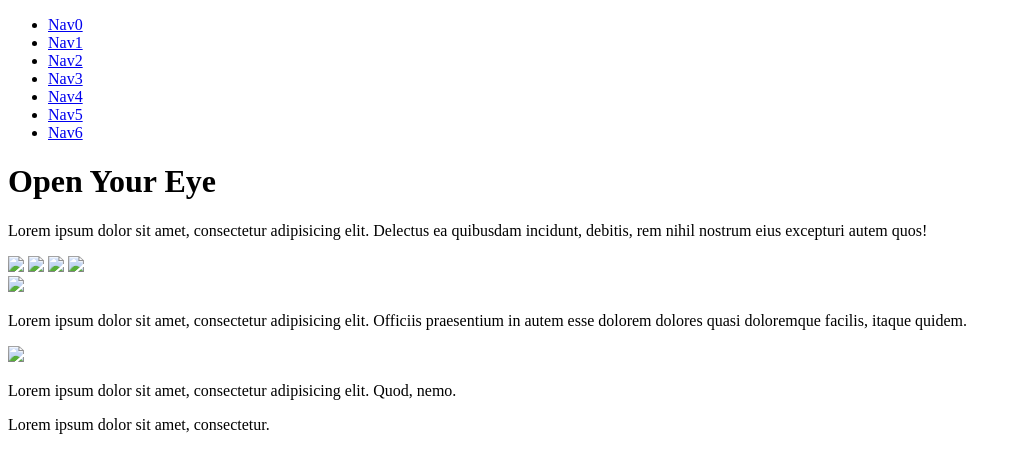
After one commit to lorraine0919/arikisurf, a PHP site: page /app/tween.html in a window 1280 px wide. The commit adds this page. Shown: the top 473 px of the page, without its empty margins (0-1021 px from the left). Run offline with PHP 8.4, Linux system fonts and the light colour scheme; some libraries are stand-ins or nearby versions.

Commit message:
拆開惹

```diff
--- /dev/null
+++ b/1common/app/module/footer.html
@@ -0,0 +1,3 @@
+<div class="footer">
+    footers
+</div>
--- /dev/null
+++ b/1common/app/module/header.html
@@ -0,0 +1,6 @@
+<head>
+    <meta charset="UTF-8">
+    <title>Document</title>
+    <link rel="stylesheet" type="text/css" href="css/index.css">
+    <link rel="stylesheet" type="text/css" href="css/grid.css">
+</head>
--- /dev/null
+++ b/1common/app/tween.html
@@ -0,0 +1,67 @@
+<!DOCTYPE html>
+<html lang="en">
+  <!--header-->
+  <!--(bake module/header.html)-->
+  <!--header end-->
+<body id="container">
+    <div class="wrapper">
+      <ul class="nav">
+        <li><a href="#trigger_section00" class="pageScroll">Nav0</a></li>
+        <li><a href="#trigger_section01" class="pageScroll">Nav1</a></li>
+        <li><a href="#trigger_section02" class="pageScroll">Nav2</a></li>
+        <li><a href="#trigger_section03" class="pageScroll">Nav3</a></li>
+        <li><a href="#trigger_section04" class="pageScroll">Nav4</a></li>
+        <li><a href="#trigger_section05" class="pageScroll">Nav5</a></li>
+        <li><a href="#trigger_section06" class="pageScroll">Nav6</a></li>
+      </ul>
+      <div id="trigger_section00"></div>
+      <div class="section section00">
+        <h1 class="title">Open Your Eye</h1>
+        <p class="content">Lorem ipsum dolor sit amet, consectetur adipisicing elit. Delectus ea quibusdam incidunt, debitis, rem nihil nostrum eius excepturi autem quos!</p>
+      </div>
+<!-- //////////////////////////////////////////////////////////////////////////// -->
+      <div id="trigger_section01"></div>
+      <div class="section section01">
+      	<div class="fourphoto">
+      		<img class="movePhoto" src="https://api.fnkr.net/testimg/200x200/00CED1/FFF/?text=img+placeholder">
+      		<img class="movePhoto" src="https://api.fnkr.net/testimg/200x200/00CED1/FFF/?text=img+placeholder">
+      		<img class="movePhoto" src="https://api.fnkr.net/testimg/200x200/00CED1/FFF/?text=img+placeholder">
+      		<img class="movePhoto" src="https://api.fnkr.net/testimg/200x200/00CED1/FFF/?text=img+placeholder">
+      	</div>
+      </div>
+<!-- //////////////////////////////////////////////////////////////////////////// -->
+      <div id="trigger_section02"></div>
+      <div class="section section02">
+          <div class="showPhotoAndTitle">
+            <img class="showPhoto" src="https://api.fnkr.net/testimg/350x200/00CED1/FFF/?text=img+placeholder">
+            <p>Lorem ipsum dolor sit amet, consectetur adipisicing elit. Officiis praesentium in autem esse dolorem dolores quasi doloremque facilis, itaque quidem.</p>
+          </div>
+      </div>
+<!-- //////////////////////////////////////////////////////////////////////////// -->
+      <div id="trigger_section03"></div>
+      <div class="section section03">
+          <div class="showPhoto">
+            <img src="https://api.fnkr.net/testimg/200x200/F00/fff/?text=img+placeholder">
+          </div>
+      </div>
+<!-- //////////////////////////////////////////////////////////////////////////// -->
+      <div id="trigger_section04"></div>
+      <div class="section section04">
+            <div class="colorPattern"></div>
+      </div>
+<!-- //////////////////////////////////////////////////////////////////////////// -->
+      <div id="trigger_section05"></div>
+      <div class="section section05">
+            <p class="enterText">Lorem ipsum dolor sit amet, consectetur adipisicing elit. Quod, nemo.</p>
+      </div>
+<!-- //////////////////////////////////////////////////////////////////////////// -->
+      <div id="trigger_section06"></div>
+      <div class="section06" data-stellar-background-ratio="0.4">
+          <p data-stellar-ratio="1.2">Lorem ipsum dolor sit amet, consectetur.</p>
+      </div>
+      <div class="section07">
+      </div>
+  </div>
+  <script type="text/javascript" src="js/tween.js"></script>
+</body>
+</html>
--- /dev/null
+++ b/1common/sass/base/_var.scss
@@ -0,0 +1,2 @@
+		$textsha:1px 1px 5px rgba(0,0,0,0.8);/*文字陰影*/
+		$top:16vh;
```
Also changed, not shown: 1common/app/index.html (added, +43 -0 lines), 1common/app/module/nav.html (added, +34 -0 lines), 1common/sass/index.scss (+6 -2 lines), 1common/sass/layout/_desktop.scss (added, +8 -0 lines), 1common/sass/layout/_mobile.scss (added, +8 -0 lines), 1common/sass/mixins/_mixin.scss (added, +9 -0 lines), 1common/sass/mixins/rwd.scss (added, +21 -0 lines), 1common/sass/layout/_push.scss (added).
